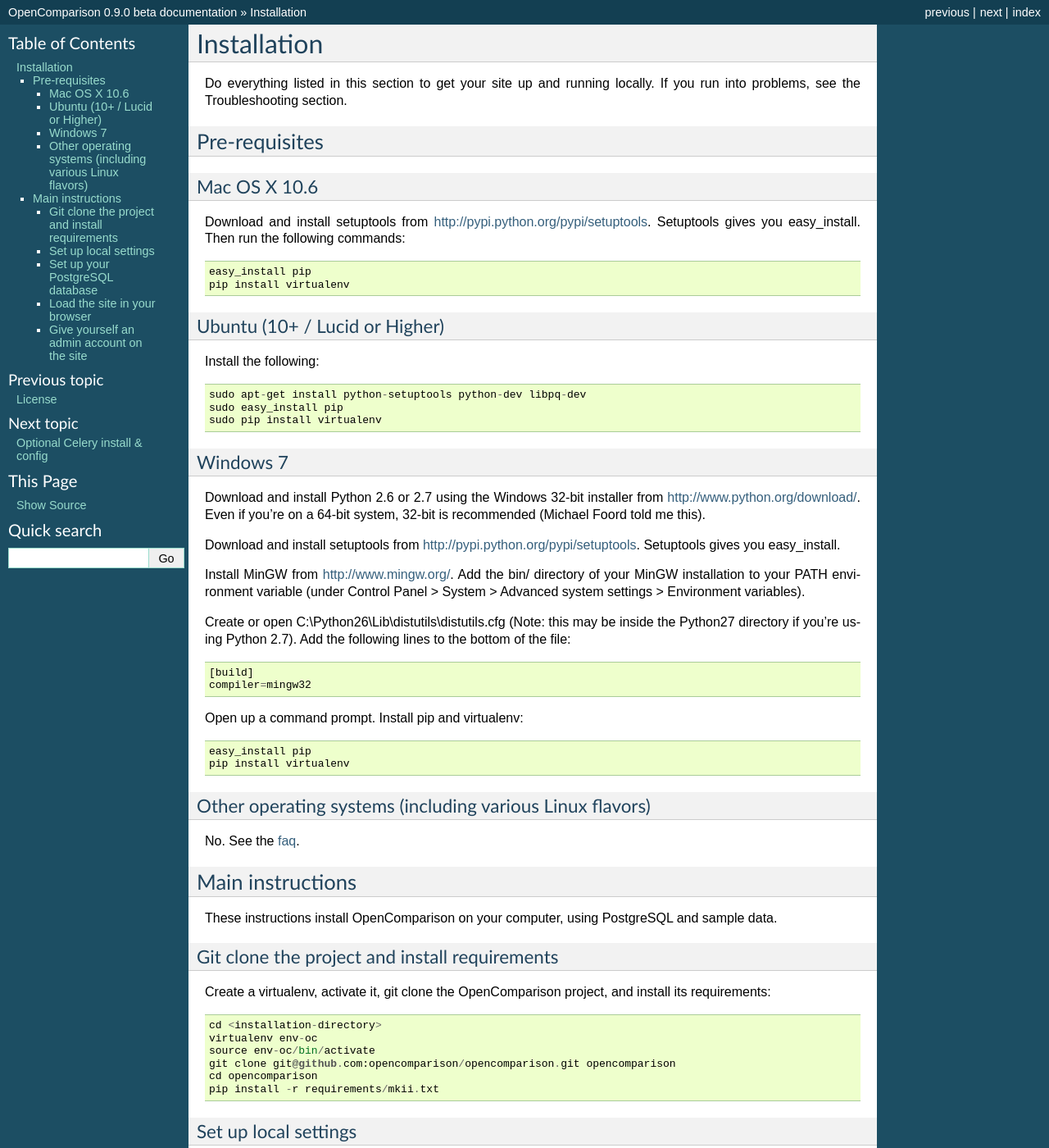
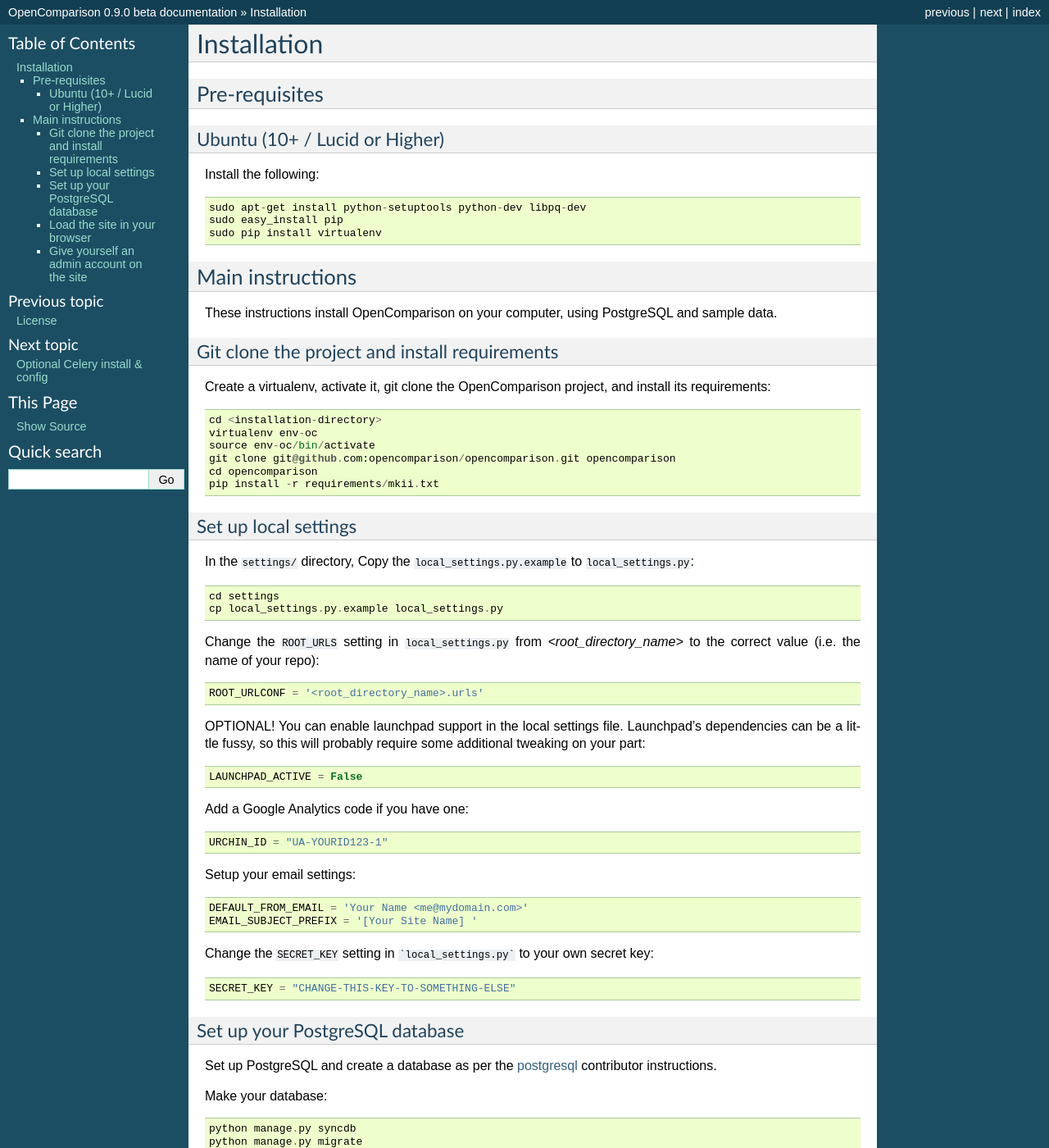
Before and after one commit to benracine/Vispack, a Sphinx documentation site: the page built from vispack_project/docs/install.rst, in a window 1280 px wide and 1400 px high. Shown: the whole window at 82% size. Built offline with Sphinx 7.4.7, drawn with Linux system fonts in a browser that asks for light colours.

Commit message:
Some utility changes.  Mainly trying to see if I can host opencomparison on heroku.

```diff
--- a/requirements.txt
+++ b/requirements.txt
@@ -22,7 +22,7 @@
 django-staticfiles==0.2.0
 django-tastypie==0.9.7
 django-timezones==0.2.dev1
-django-uni-form==0.7.0
+django-uni-form==0.9.0
 Django==1.3
 django_extensions==0.4.1
 fabric
--- a/vispack_project/docs/install.rst
+++ b/vispack_project/docs/install.rst
@@ -2,18 +2,8 @@
 Installation
 ============
 
-Do everything listed in this section to get your site up and running locally.  If you run into problems, see the Troubleshooting section.
-
 Pre-requisites
 ==============
-
-Mac OS X 10.6
--------------
-
-Download and install setuptools from http://pypi.python.org/pypi/setuptools.  Setuptools gives you easy_install. Then run the following commands::
-
-    easy_install pip
-    pip install virtualenv
 
 Ubuntu (10+ /  Lucid or Higher)
 --------------------------------
@@ -23,30 +13,6 @@
     sudo apt-get install python-setuptools python-dev libpq-dev
     sudo easy_install pip
     sudo pip install virtualenv
-
-Windows 7
----------
-
-Download and install Python 2.6 or 2.7 using the Windows 32-bit installer from http://www.python.org/download/.  Even if you're on a 64-bit system, 32-bit is recommended (Michael Foord told me this).
-
-Download and install setuptools from http://pypi.python.org/pypi/setuptools.  Setuptools gives you easy_install.
-
-Install MinGW from http://www.mingw.org/.  Add the bin/ directory of your MinGW installation to your PATH environment variable (under Control Panel > System > Advanced system settings > Environment variables).
-
-Create or open C:\\Python26\\Lib\\distutils\\distutils.cfg (Note: this may be inside the Python27 directory if you're using Python 2.7).  Add the following lines to the bottom of the file::
-
-    [build]
-    compiler=mingw32
-
-Open up a command prompt.  Install pip and virtualenv::
-
-    easy_install pip
-    pip install virtualenv
-
-Other operating systems (including various Linux flavors)
----------------------------------------------------------
-
-No. See the faq_.
 
 Main instructions
 =================
```
Also changed, not shown: other parts of requirements.txt (+2 -0 lines), 3 other files.
